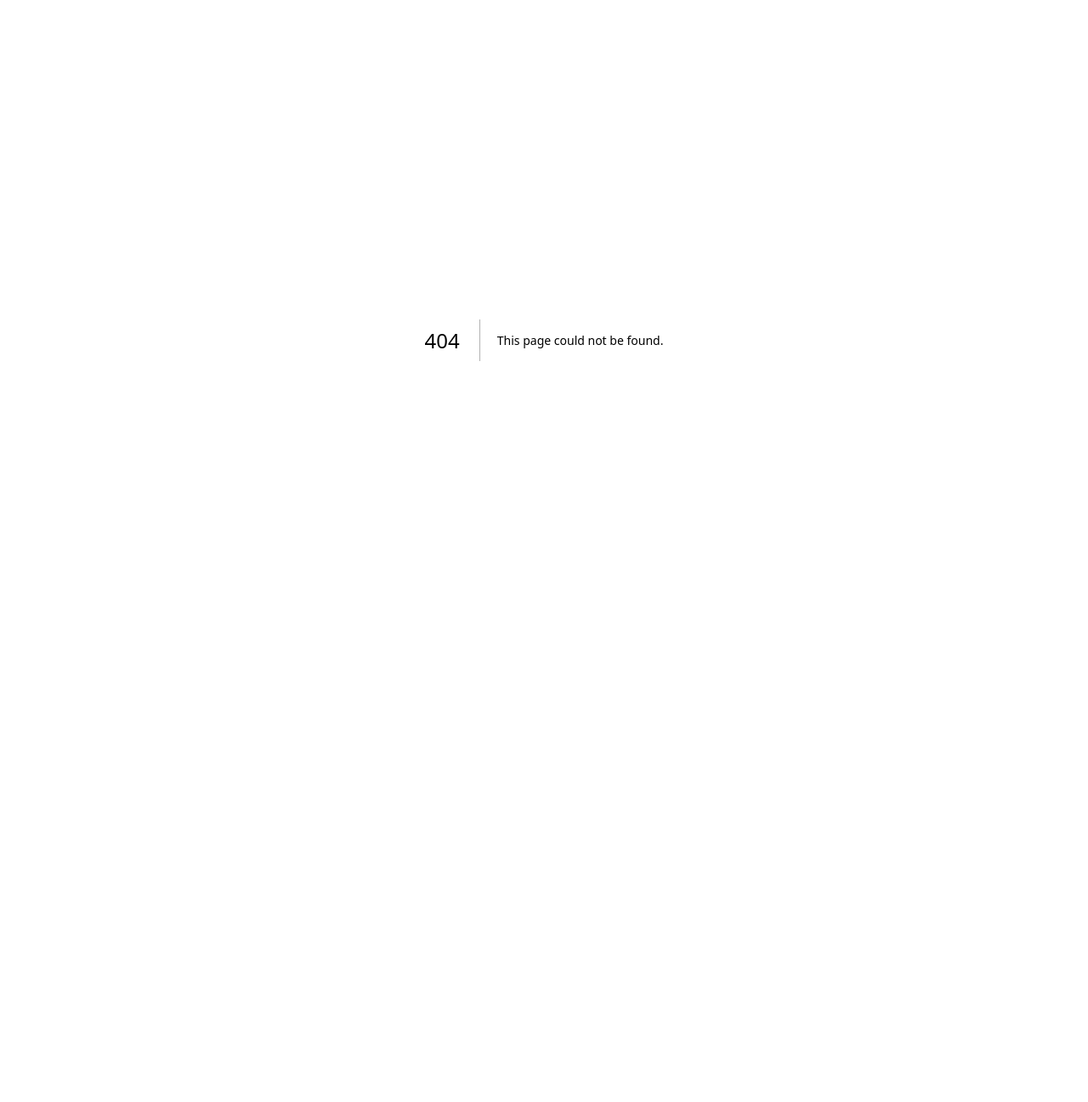
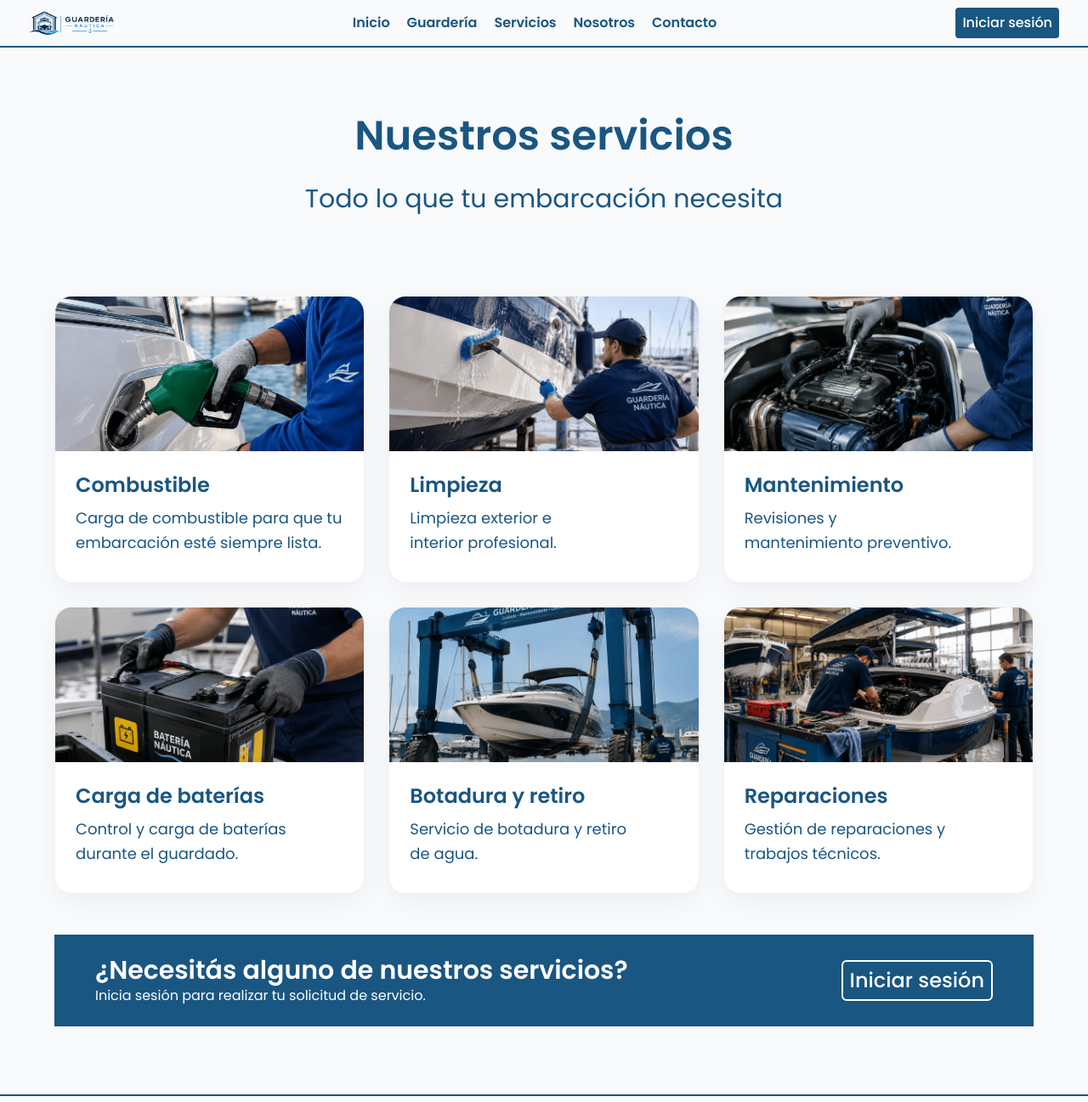
Before and after one commit to Martiks38/frontend_dsw, a Next.js app: page /servicios in a window 1280 px wide. Before the commit this address had no page. Shown: the top 1297 px of the page at 85% size. Before the commit the page ends 800 px from the top, so only its background shows below. Built offline with nearby package versions, Linux system fonts and the light colour scheme.

Commit message:
feat(pages): add services page

```diff
--- /dev/null
+++ b/src/app/(public)/servicios/page.tsx
@@ -0,0 +1,31 @@
+import Banner, { type BannerButton } from '@/components/ui/Banner/Banner';
+import CardGrid from '@/components/ui/CardGrid/CardGrid';
+import { PAGE_SERVICES } from '@/data';
+
+export default function Services() {
+  const configButton: BannerButton = {
+    href: '/login',
+    text: 'Iniciar sesión',
+    variant: 'primary',
+  };
+
+  return (
+    <section
+      aria-labelledby="services-title"
+      className="mx-auto my-0 w-full px-16 pt-20 pb-20"
+    >
+      <header className="mb-24 text-center">
+        <h1 id="services-title" className="mb-2 text-5xl font-bold">
+          Nuestros servicios
+        </h1>
+        <p className="mt-8 text-3xl">Todo lo que tu embarcación necesita</p>
+      </header>
+      <CardGrid cards={PAGE_SERVICES} />
+      <Banner
+        heading="¿Necesitás alguno de nuestros servicios?"
+        text="Inicia sesión para realizar tu solicitud de servicio."
+        button={configButton}
+      />
+    </section>
+  );
+}
```
